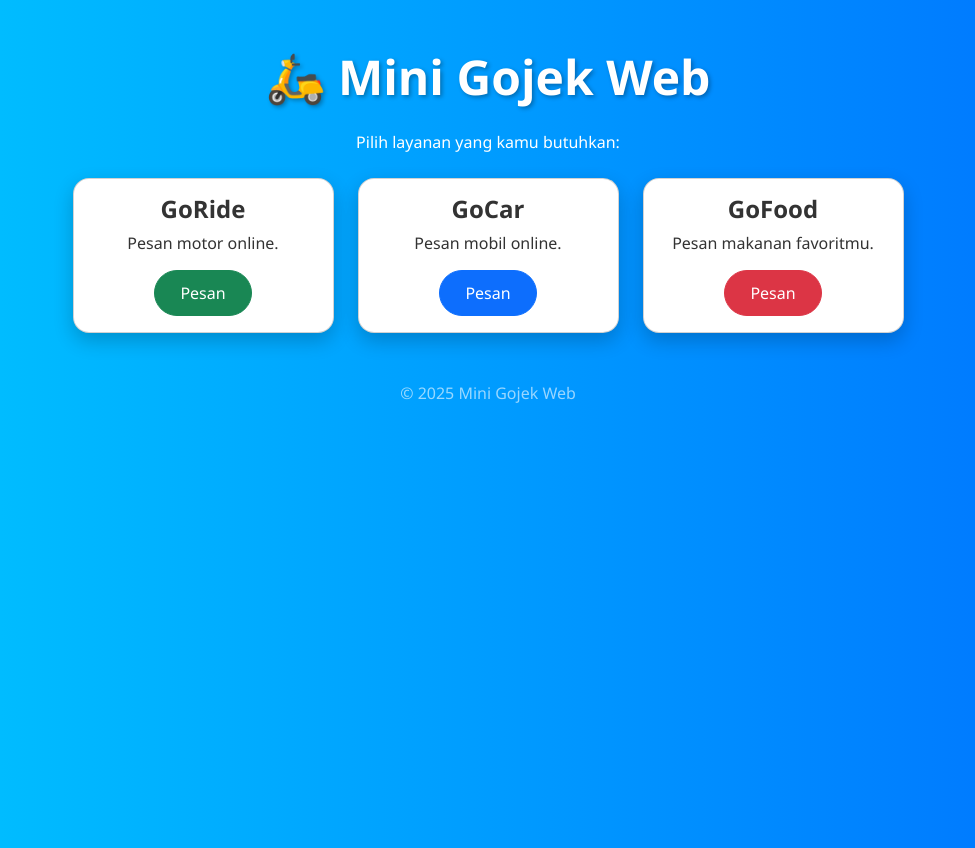
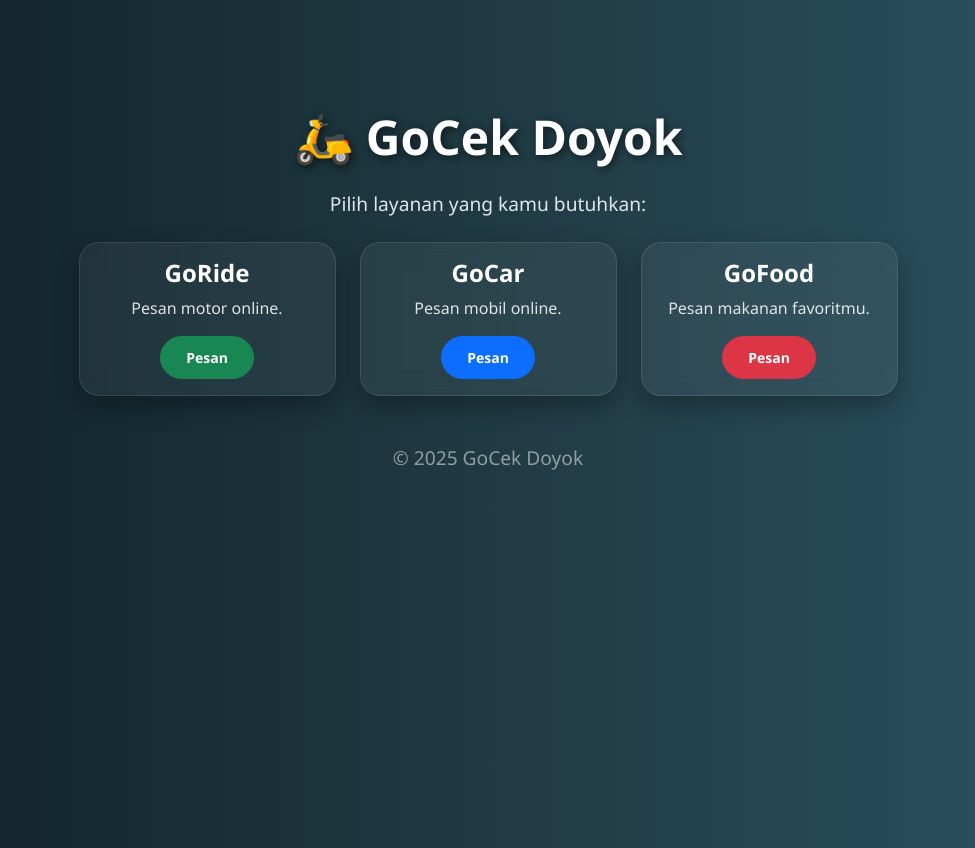
Before and after one commit to DioSptra/multi-project, a Flask app: page / in a window 1280 px wide. Shown: the whole page, without its empty margins (152-1127 px from the left). Run offline with Flask 3, Linux system fonts and the light colour scheme.

Commit message:
multi project 10

```diff
--- a/mini-gojek/static/style.css
+++ b/mini-gojek/static/style.css
@@ -1,47 +1,70 @@
+* {
+    box-sizing: border-box;
+}
+
 body {
-    background: linear-gradient(to right, #00c6ff, #0072ff);
+    background: linear-gradient(to right, #0f2027, #203a43, #2c5364);
     font-family: 'Segoe UI', Tahoma, Geneva, Verdana, sans-serif;
-    color: #fff;
+    color: #ffffff;
     margin: 0;
     padding: 0;
     min-height: 100vh;
 }
 
+.container {
+    padding: 60px 20px;
+}
+
 h1 {
     font-size: 3rem;
     font-weight: bold;
-    text-shadow: 2px 2px 4px rgba(0,0,0,0.3);
+    text-shadow: 2px 2px 8px rgba(0,0,0,0.6);
+    margin-bottom: 10px;
+}
+
+p {
+    font-size: 1.2rem;
+    color: #dfe6e9;
 }
 
 .card {
-    background-color: #ffffff;
-    color: #333;
-    border-radius: 16px;
-    box-shadow: 0 8px 20px rgba(0, 0, 0, 0.2);
-    transition: transform 0.2s ease, box-shadow 0.2s ease;
+    backdrop-filter: blur(12px);
+    background: rgba(255, 255, 255, 0.05);
+    border: 1px solid rgba(255, 255, 255, 0.1);
+    border-radius: 20px;
+    box-shadow: 0 10px 25px rgba(0, 0, 0, 0.3);
+    transition: all 0.4s ease;
 }
 
 .card:hover {
-    transform: translateY(-5px);
-    box-shadow: 0 12px 30px rgba(0, 0, 0, 0.3);
+    transform: translateY(-10px) scale(1.03);
+    box-shadow: 0 15px 35px rgba(0, 0, 0, 0.5);
 }
 
 .card-title {
     font-size: 1.5rem;
-    font-weight: bold;
+    font-weight: 600;
+    color: #ffffff;
 }
 
 .card-text {
     font-size: 1rem;
-    margin-bottom: 15px;
+    color: rgba(255, 255, 255, 0.85);
 }
 
 .btn {
-    border-radius: 30px;
+    border-radius: 25px;
     padding: 10px 25px;
-    font-weight: 500;
+    font-weight: bold;
+    font-size: 14px;
+    transition: 0.3s ease;
+}
+
+.btn:hover {
+    transform: scale(1.05);
+    box-shadow: 0 0 15px rgba(255, 255, 255, 0.4);
 }
 
 .text-muted {
-    color: rgba(255, 255, 255, 0.6) !important;
+    color: rgba(255, 255, 255, 0.5) !important;
 }
--- a/mini-gojek/templates/index.html
+++ b/mini-gojek/templates/index.html
@@ -5,10 +5,11 @@
     <title>Mini Gojek</title>
     <link href="https://cdn.jsdelivr.net/npm/bootstrap@5.3.0/dist/css/bootstrap.min.css" rel="stylesheet">
     <link rel="stylesheet" href="{{ url_for('static', filename='style.css') }}">
+    <link rel="stylesheet" href="https://cdnjs.cloudflare.com/ajax/libs/animate.css/4.1.1/animate.min.css"/>
 </head>
 <body>
     <div class="container text-center mt-5">
-        <h1 class="mb-4">🛵 Mini Gojek Web</h1>
+        <h1 class="mb-4 animate__animated animate__fadeInDown">🛵 GoCek Doyok</h1>
         <p>Pilih layanan yang kamu butuhkan:</p>
 
         <div class="row mt-4 justify-content-center">
@@ -41,7 +42,7 @@
             </div>
         </div>
 
-        <p class="mt-5 text-muted">© 2025 Mini Gojek Web</p>
+        <p class="mt-5 text-muted">© 2025  GoCek Doyok</p>
     </div>
 </body>
 </html>
```
Also changed, not shown: contact-book/style.css (+59 -20 lines), habit-tracker/public/style.css (+53 -16 lines), 1 other file.
